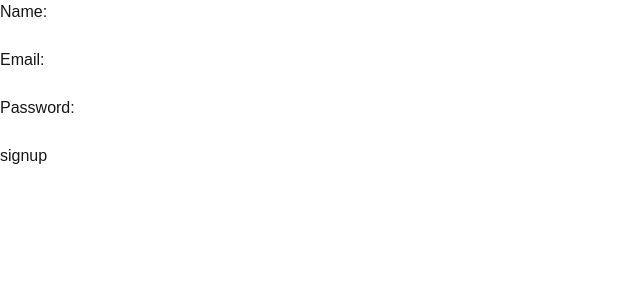
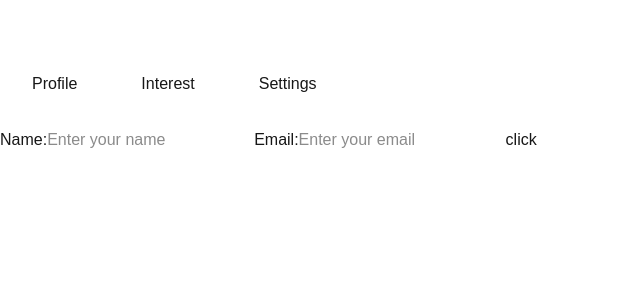
Before and after one commit to sforsanjnarao/inter, a Next.js app: page / in a window 1280 px wide. Shown: the top 300 px of the page, without its empty margins (0-640 px from the left). Built offline with nearby package versions, Linux system fonts and the light colour scheme.

Commit message:
Add Tabs component with Profile, Interest, and Settings tabs; update page to use Tabs component

```diff
--- a/app/_component/Auth.tsx
+++ b/app/_component/Auth.tsx
@@ -1,5 +1,5 @@
 "use client";
-import axios, { AxiosError } from "axios";
+import axios from "axios";
 import { useRouter } from "next/navigation";
 import React, { ChangeEvent, useState } from "react";
 import z from 'zod'
--- /dev/null
+++ b/app/_component/Tabs.tsx
@@ -0,0 +1,46 @@
+'use client'
+import React, { useState } from 'react'
+import ProfileTab from '../_component01/ProfileTab'
+import InterestTab from '../_component01/InterestTab'
+import SettingsTab from '../_component01/SettingsTab'
+
+const tab=[
+  {
+    name:"Profile",
+    component:<ProfileTab/>,
+  },
+  {
+    name:"Interest",
+    component:<InterestTab/>,
+  },
+  {
+    name:"Settings",
+    component:<SettingsTab/>,
+  }
+]
+//show the button
+
+const Tabs = () => {
+const [currentTab, setCurrentTab]=useState<number>(0)
+
+function handleTabSwitch(id:number){
+    setCurrentTab(id)
+
+}
+  return (
+    <div>
+       <div className='flex mt-10 '>
+        {tab.map((t, index)=>(
+        <div key={index} className='m-2 p-6'>
+          <button onClick={()=>handleTabSwitch(index)}>{t.name}</button>
+        </div>
+       ))}
+       </div>
+       <div>
+        {tab[currentTab].component}
+       </div>
+    </div>
+  )
+}
+
+export default Tabs
--- /dev/null
+++ b/app/_component01/InterestTab.tsx
@@ -0,0 +1,18 @@
+import React, { useState } from 'react'
+
+const InterestTab = () => {
+
+  return (
+    <div>
+        <form action="">
+            <label htmlFor="" >Name:</label>
+            <input type="text" placeholder='Enter your name'/>
+
+            <label htmlFor="">Email:</label>
+            <input type="email" placeholder='Enter your email' />
+        </form>
+    </div>
+  )
+}
+
+export default InterestTab
--- /dev/null
+++ b/app/_component01/ProfileTab.tsx
@@ -0,0 +1,30 @@
+import React, { useState } from 'react'
+type dataType={
+    name:string,
+    email:string
+}
+const ProfileTab = () => {
+    const [data, setData]=useState<dataType>({name:"", email:""})
+    function handleSubmit(){
+        console.log('lalalal')
+    }
+    function handleOnchange(e:React.ChangeEvent<HTMLInputElement>){
+        e.preventDefault()
+        const {name, value}=e.target
+        setData(prev=>({...prev,[name]:value}))
+    }
+  return (
+    <div>
+        <form action="" onSubmit={()=>( handleSubmit)}>
+            <label htmlFor="" >Name:</label>
+            <input type="text" name='name' placeholder='Enter your name' value={data.name} onChange={(e)=>handleOnchange(e)}/>
+            {}
+            <label htmlFor="">Email:</label>
+            <input type="text" name="email" placeholder='Enter your email' value={data.email} onChange={(e)=>handleOnchange(e)} />
+                <button type='submit'>click</button>
+        </form>
+    </div>
+  )
+}
+
+export default ProfileTab
--- /dev/null
+++ b/app/_component01/SettingsTab.tsx
@@ -0,0 +1,9 @@
+import React from 'react'
+
+const SettingsTab = () => {
+  return (
+    <div>SettingsTab</div>
+  )
+}
+
+export default SettingsTab
--- a/app/page.tsx
+++ b/app/page.tsx
@@ -1,10 +1,11 @@
 import React from 'react'
-import TodoAgain02 from './_component/Auth'
+import Tabs from './_component/Tabs'
+
 
 const page = () => {
   return (
     <div>
-      <TodoAgain02/>
+        <Tabs/>
     </div>
   )
 }
```
